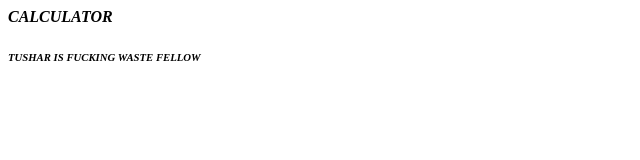
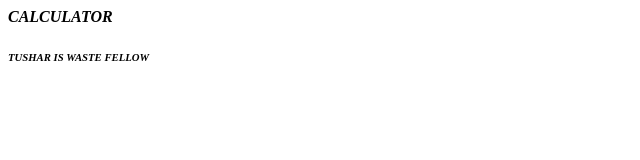
Before and after one commit to Tushar-A-Kumar/calculator, a plain HTML site: page index.html in a window 1280 px wide. Shown: the full height of the page, 0-640 px from the left. Drawn offline with Linux system fonts and the light colour scheme.

Commit message:
Update text in index.html

```diff
--- a/index.html
+++ b/index.html
@@ -7,7 +7,7 @@
     <b>
       <I>
         CALCULATOR
-        <b><h6>TUSHAR IS FUCKING WASTE FELLOW</h6></b>
+        <b><h6>TUSHAR IS WASTE FELLOW</h6></b>
       </I>
     </b>
   </body>
```
